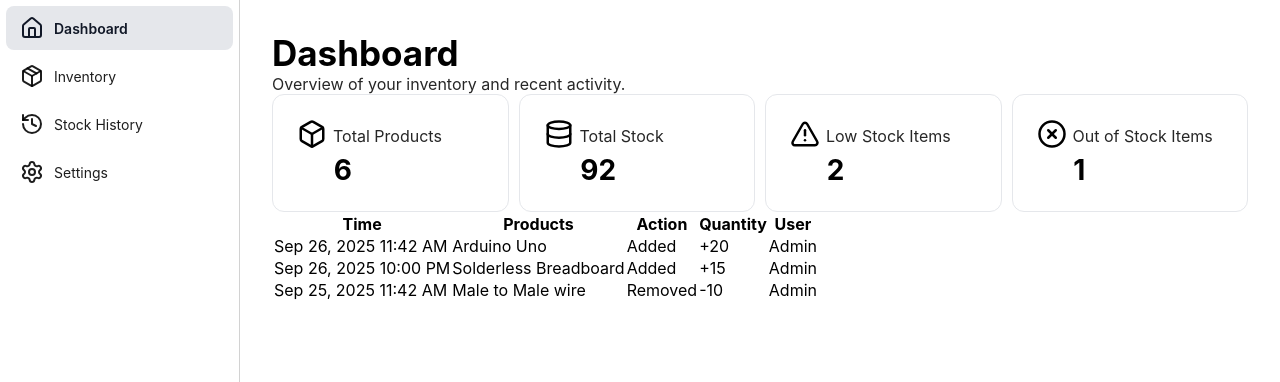
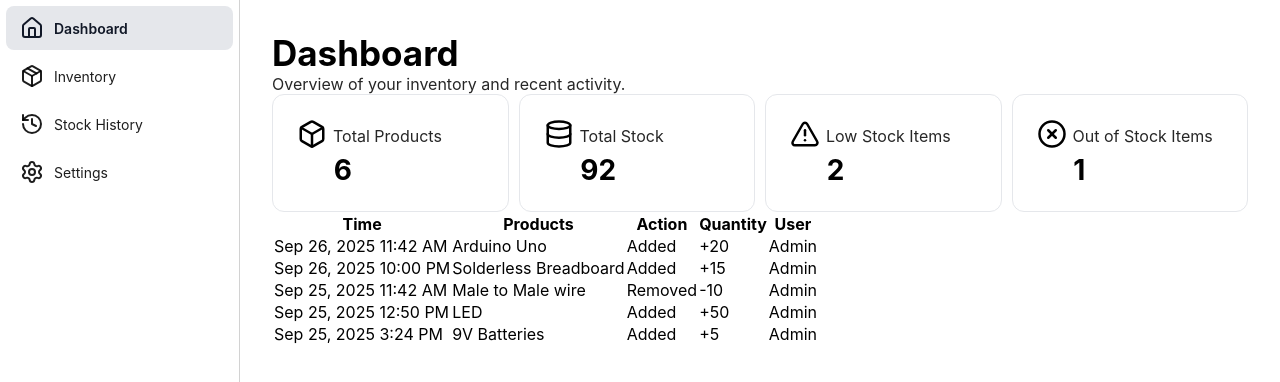
Before and after one commit to princemclein/Inventory-System-, a React (Vite) app: page / in a window 1280 px wide. Shown: the top 382 px of the page. Built offline with nearby package versions, Linux system fonts and the light colour scheme.

Commit message:
Added hardcoded data as placeholder

```diff
--- a/src/Components/Dashboard/RecentActivityTable.jsx
+++ b/src/Components/Dashboard/RecentActivityTable.jsx
@@ -18,6 +18,20 @@ const activity = [
     product: "Male to Male wire",
     action: "Removed",
     quantity: "-10",
+    user: "Admin",
+  },
+  {
+    time: "Sep 25, 2025 12:50 PM",
+    product: "LED",
+    action: "Added",
+    quantity: "+50",
+    user: "Admin",
+  },
+  {
+    time: "Sep 25, 2025 3:24 PM",
+    product: "9V Batteries",
+    action: "Added",
+    quantity: "+5",
     user: "Admin",
   },
 ];
```
